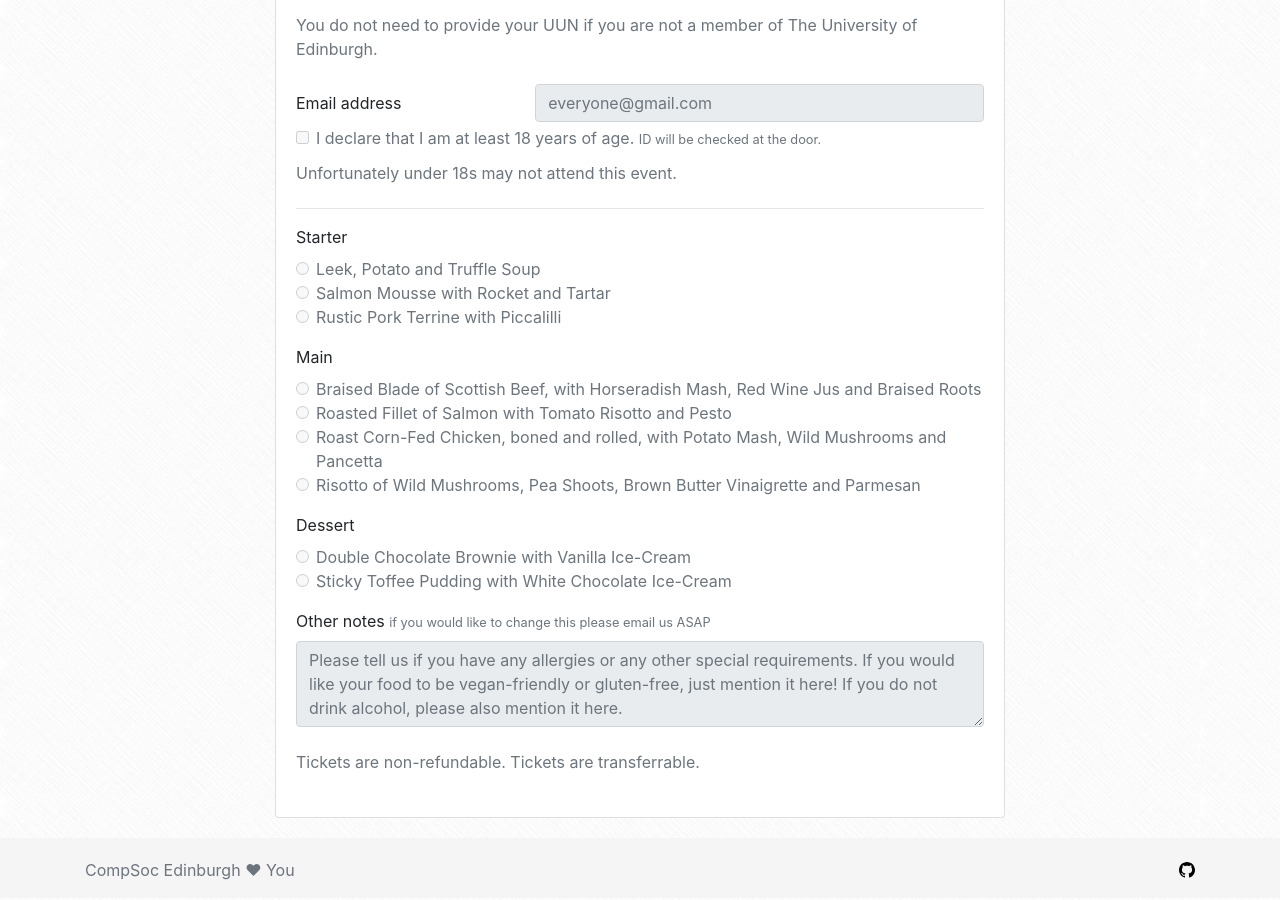
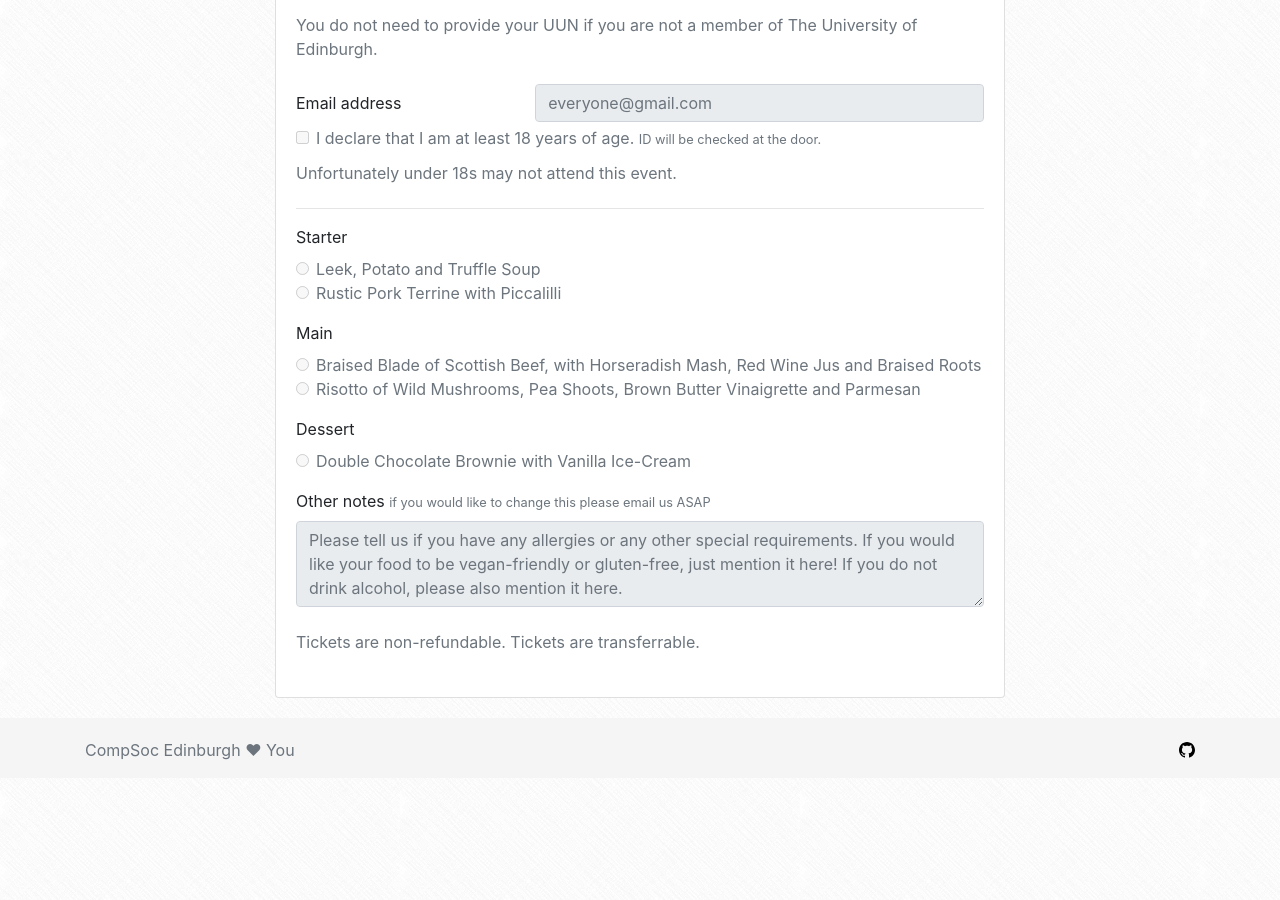
Before and after one commit to compsoc-edinburgh/website, a Jekyll site: the page built from _pages/infball-ticket.html, in a window 1280 px wide and 900 px high, scrolled down 1040 px. Built offline with Jekyll 4.4.1, drawn with Linux system fonts in a browser that asks for light colours; nearby versions of some CDN libraries; after the commit the page ends 1820 px from its top, so only the background shows below that.

Commit message:
infball: new food choices

```diff
--- a/_includes/infball/form.html
+++ b/_includes/infball/form.html
@@ -115,12 +115,6 @@
                 </label>
             </div>
             <div class="form-check">
-                <input required class="form-check-input" type="radio" name="starterRadio" id="starterRadio2" value="salmon">
-                <label class="form-check-label" for="starterRadio2">
-                    Salmon Mousse with Rocket and Tartar
-                </label>
-            </div>
-            <div class="form-check">
                 <input required class="form-check-input" type="radio" name="starterRadio" id="starterRadio3" value="pork">
                 <label class="form-check-label" for="starterRadio3">
                     Rustic Pork Terrine with Piccalilli
@@ -140,18 +134,6 @@
                 </label>
             </div>
             <div class="form-check">
-                <input required class="form-check-input" type="radio" name="mainRadio" id="mainRadio2" value="salmon">
-                <label class="form-check-label" for="mainRadio2">
-                    Roasted Fillet of Salmon with Tomato Risotto and Pesto
-                </label>
-            </div>
-            <div class="form-check">
-                <input required class="form-check-input" type="radio" name="mainRadio" id="mainRadio3" value="chicken">
-                <label class="form-check-label" for="mainRadio3">
-                    Roast Corn-Fed Chicken, boned and rolled, with Potato Mash, Wild Mushrooms and Pancetta
-                </label>
-            </div>
-            <div class="form-check">
                 <input required class="form-check-input" type="radio" name="mainRadio" id="mainRadio4" value="mushrooms">
                 <label class="form-check-label" for="mainRadio4">
                     Risotto of Wild Mushrooms, Pea Shoots, Brown Butter Vinaigrette and Parmesan
@@ -168,12 +150,6 @@
                 <input required class="form-check-input" type="radio" name="dessertRadio" id="dessertRadio1" value="brownie">
                 <label class="form-check-label" for="dessertRadio1">
                     Double Chocolate Brownie with Vanilla Ice-Cream
-                </label>
-            </div>
-            <div class="form-check">
-                <input required class="form-check-input" type="radio" name="dessertRadio" id="dessertRadio2" value="toffee">
-                <label class="form-check-label" for="dessertRadio2">
-                    Sticky Toffee Pudding with White Chocolate Ice-Cream
                 </label>
             </div>
         </div>
```
